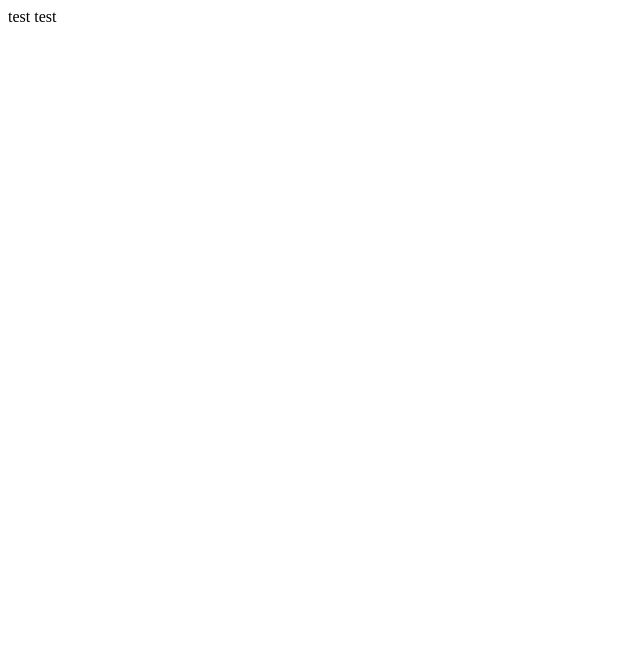
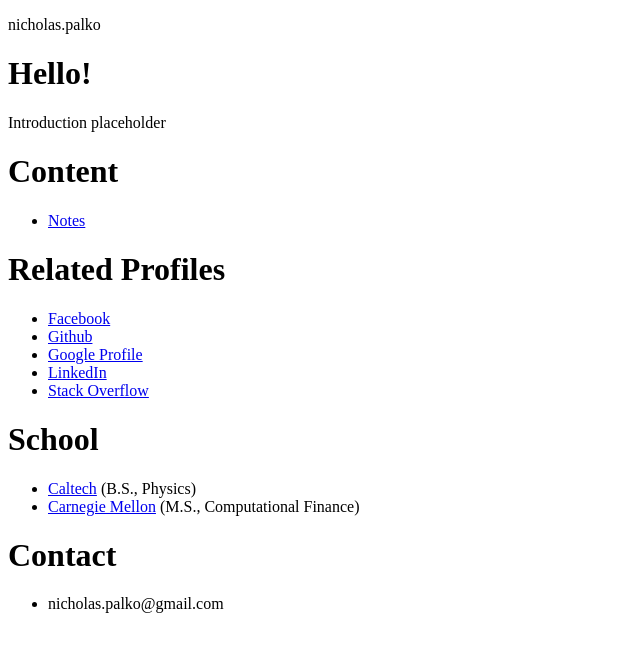
Before and after one commit to npalko/npalko.github.com, a plain HTML site: page index.html in a window 1280 px wide. Shown: the whole page, without its empty margins (0-640 px from the left). Drawn offline with Linux system fonts and the light colour scheme.

Commit message:
added basic content

```diff
--- a/index.html
+++ b/index.html
@@ -1 +1,37 @@
-test test
+<!DOCTYPE html PUBLIC "-//W3C//DTD XHTML 1.0 Strict//EN" "http://www.w3.org/TR/xhtml1/DTD/xhtml1-strict.dtd">
+<html>
+<head>
+<title>Nicholas Palko</title>
+</head>
+
+<body>
+<div id="header"><p>nicholas.palko</p></div>
+<div id="updates"></div>
+<div id="introduction">
+    <h1>Hello!</h1>
+    <p>Introduction placeholder</p>
+    <h1>Content</h1>
+    <ul>
+        <li><a href="https://github.com/npalko/npalko.github.com/wiki/Notes">Notes</a>
+    </ul>
+    <h1>Related Profiles</h1>
+    <ul>
+        <li><a href="http://www.facebook.com/nicholas.palko">Facebook</a>
+        <li><a href="https://github.com/npalko">Github</a>
+        <li><a href="http://www.google.com/profiles/nicholas.palko">Google Profile</a>
+        <li><a href="http://www.linkedin.com/in/nicholaspalko">LinkedIn</a>
+        <li><a href="http://stackoverflow.com/users/170210/nicholas-palko">Stack Overflow</a>
+    </ul>
+    <h1>School</h1>
+    <ul>
+        <li><a href="http://www.caltech.edu">Caltech</a> (B.S., Physics)
+        <li><a href="http://tepper.cmu.edu/master-in-computational-finance/index.aspx">Carnegie Mellon</a> (M.S., Computational Finance)
+    </ul>
+    <h1>Contact</h1>
+    <ul>
+        <li>nicholas.palko@gmail.com
+    </ul>
+</div>
+<div id="footer"></div>
+</body>
+</html>
```
Also changed, not shown: top.css (added).
